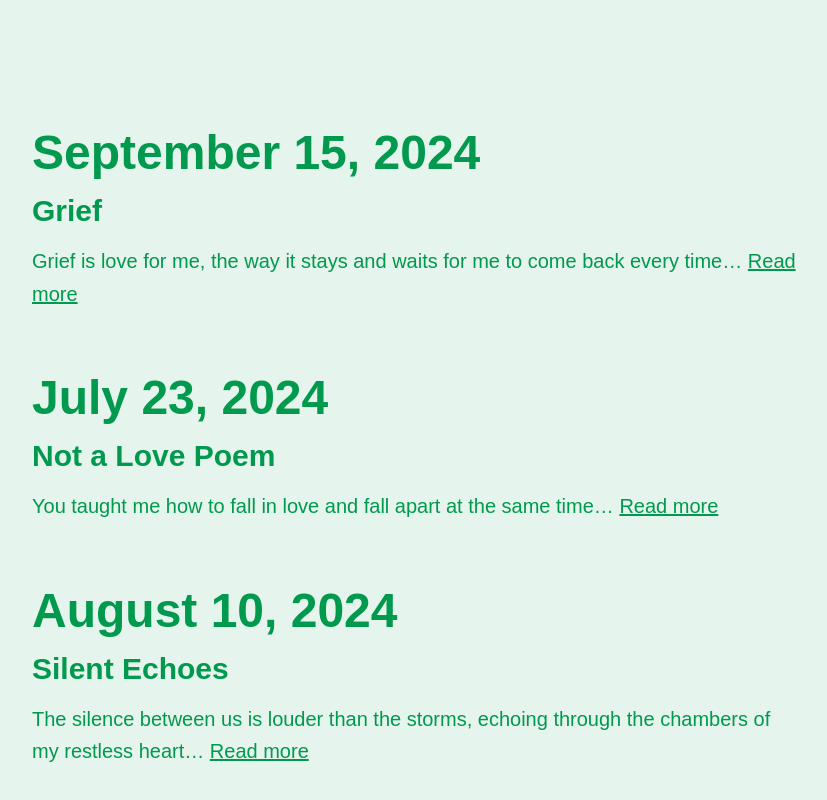
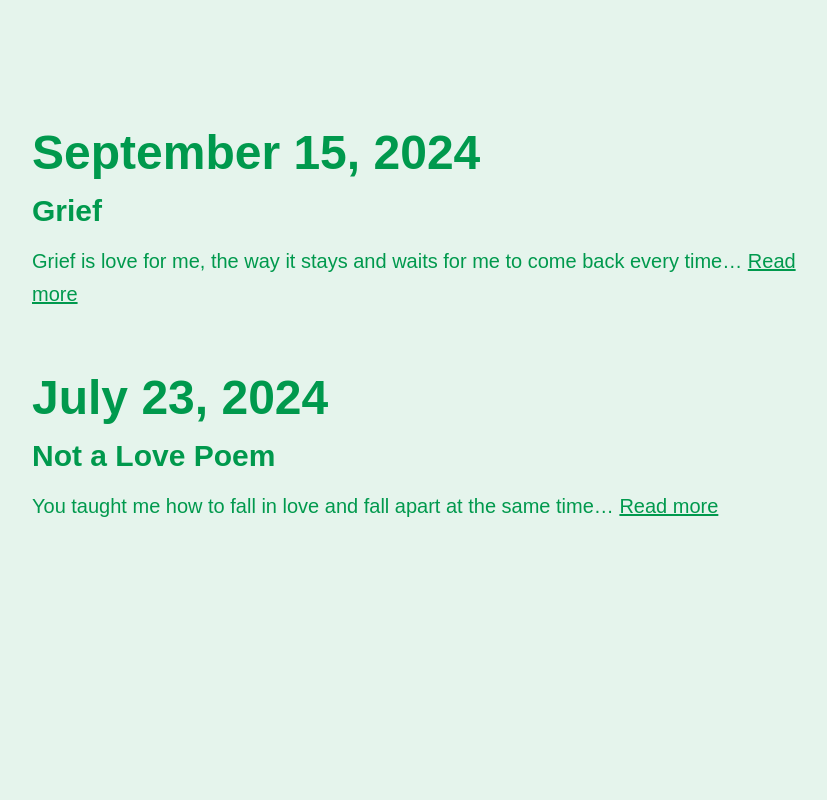
Before and after one commit to anchalsahani/snkglobal, a Next.js app: page / in a window 1280 px wide. Shown: the part 234-1034 px from the top of the page, without its empty margins (96-923 px from the left). After the commit the page ends 821 px from the top, so only its background shows below. Built offline with nearby package versions, Linux system fonts and the light colour scheme; a web font is replaced by a local one.

Commit message:
first commit

```diff
--- a/data/poetries.ts
+++ b/data/poetries.ts
@@ -62,14 +62,4 @@ In the pursuit of getting enlightenment, I started to believe in God. For someda
 ~anchal`,
     slug: "pretty-little-lies",
   },
-  {
-    id: 3,
-    date: "August 10, 2024",
-    title: "Silent Echoes",
-    excerpt:
-      "The silence between us is louder than the storms, echoing through the chambers of my restless heart…",
-    content:
-      "The silence between us is louder than the storms, echoing through the chambers of my restless heart…\n\n[Full poem content here]",
-    slug: "silent-echoes",
-  },
 ];
```
